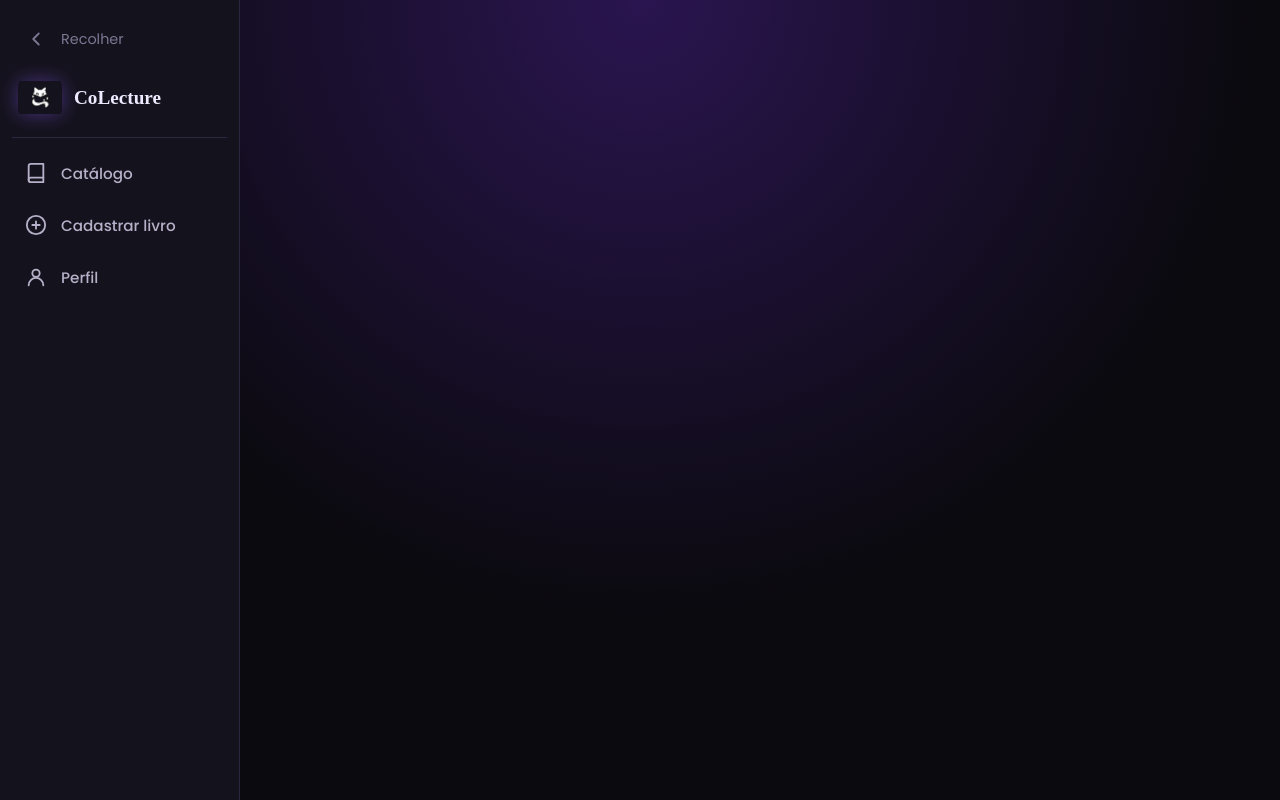
After one commit to FGA0138-MDS-Ajax/2026.2-T02-Hamilton, a Django app: template colecture/main/templates/sidebar.html in a window 1280 px wide. The commit adds this page. Run offline with Django 5.2, Linux system fonts and the light colour scheme; the template is opened without the code that fills it, so the values that code supplies are empty.

Commit message:
feat: adiciona sidebar base e aplica no perfil

```diff
--- /dev/null
+++ b/colecture/main/static/main/css/sidebar.css
@@ -0,0 +1,270 @@
+
+* {
+  box-sizing: border-box;
+  margin: 0;
+  padding: 0;
+}
+
+:root {
+  --rail-w: 240px;
+  --rail-w-min: 72px;
+  --bottom-h: 64px;
+}
+
+body {
+  font-family: 'Poppins', system-ui, sans-serif;
+  background: var(--bg-base);
+  color: var(--text-primary);
+  min-height: 100vh;
+}
+
+a {
+  color: inherit;
+  text-decoration: none;
+}
+
+/* ---------- Lateral ---------- */
+.rail {
+  position: fixed;
+  top: 0;
+  left: 0;
+  bottom: 0;
+  width: var(--rail-w);
+  z-index: 50;
+  display: flex;
+  flex-direction: column;
+  padding: 16px 12px;
+  background: var(--bg-surface);
+  border-right: 1px solid var(--border);
+  transition: width .25s ease;
+}
+
+body.rail-collapsed .rail {
+  width: var(--rail-w-min);
+}
+
+.rail-brand {
+  display: flex;
+  align-items: center;
+  gap: 12px;
+  padding: 0 6px 16px;
+  margin-bottom: 12px;
+  border-bottom: 1px solid var(--border);
+  min-height: 64px;
+}
+
+.rail-brand img {
+  width: 44px;
+  height: 44px;
+  flex-shrink: 0;
+  object-fit: contain;
+  mix-blend-mode: lighten;
+  border-radius: 12px;
+  filter: drop-shadow(0 0 10px rgba(139, 92, 246, .45));
+}
+
+.rail-brand span {
+  font-family: 'Times New Roman', Times, serif;
+  font-size: 1.2rem;
+  font-weight: 700;
+  white-space: nowrap;
+  background: var(--purple-100);
+  -webkit-background-clip: text;
+  background-clip: text;
+  color: transparent;
+}
+
+.rail-nav {
+  display: flex;
+  flex-direction: column;
+  gap: 6px;
+}
+
+.nav-item {
+  position: relative;
+  display: flex;
+  align-items: center;
+  gap: 14px;
+  height: 46px;
+  padding: 0 13px;
+  border-radius: 10px;
+  color: var(--text-secondary);
+  font-size: .95rem;
+  font-weight: 500;
+  white-space: nowrap;
+  transition: background .15s, color .15s;
+}
+
+.nav-item svg {
+  flex-shrink: 0;
+}
+
+.nav-item:hover {
+  background: var(--bg-elevated);
+  color: var(--text-primary);
+}
+
+.nav-item:focus-visible {
+  outline: 2px solid var(--purple-400);
+  outline-offset: 2px;
+}
+
+.nav-item.active {
+  background: var(--purple-900);
+  color: var(--purple-100);
+  box-shadow: var(--glow);
+}
+
+.nav-item.active svg {
+  color: var(--purple-400);
+}
+
+/* Recolhida: só ícones + tooltip */
+
+body.rail-collapsed .rail-brand span,
+body.rail-collapsed .nav-item .label {
+  display: none;
+}
+
+body.rail-collapsed .nav-item::after {
+  content: attr(data-label);
+  position: absolute;
+  left: calc(100% + 12px);
+  top: 50%;
+  transform: translateY(-50%);
+  padding: 6px 10px;
+  border-radius: 8px;
+  background: var(--bg-elevated);
+  border: 1px solid var(--border-strong);
+  color: var(--text-primary);
+  font-size: .8rem;
+  white-space: nowrap;
+  opacity: 0;
+  pointer-events: none;
+  transition: opacity .15s;
+}
+
+body.rail-collapsed .nav-item:hover::after,
+body.rail-collapsed .nav-item:focus-visible::after {
+  opacity: 1;
+}
+
+/* Botão abrir/fechar */
+.rail-toggle {
+  margin-bottom: 12px;
+  display: flex;
+  align-items: center;
+  gap: 14px;
+  height: 46px;
+  padding: 0 13px;
+  border: 0;
+  border-radius: 10px;
+  background: transparent;
+  color: var(--text-muted);
+  font: inherit;
+  font-size: .9rem;
+  cursor: pointer;
+  white-space: nowrap;
+}
+
+.rail-toggle:hover {
+  background: var(--bg-elevated);
+  color: var(--text-primary);
+}
+
+.rail-toggle:focus-visible {
+  outline: 2px solid var(--purple-400);
+  outline-offset: 2px;
+}
+
+.rail-toggle svg {
+  flex-shrink: 0;
+  transition: transform .25s;
+}
+
+body.rail-collapsed .rail-toggle svg {
+  transform: rotate(180deg);
+}
+
+body.rail-collapsed .rail-toggle .label {
+  display: none;
+}
+
+/* ---------- Conteúdo ---------- */
+.content {
+  margin-left: var(--rail-w);
+  padding: 32px;
+  min-height: 100vh;
+  background: var(--gradient-bg);
+  background-attachment: fixed;
+  transition: margin-left .25s ease;
+}
+
+body.rail-collapsed .content {
+  margin-left: var(--rail-w-min);
+}
+
+.placeholder {
+  border: 2px dashed var(--border-strong);
+  border-radius: 16px;
+  padding: 48px 24px;
+  text-align: center;
+  color: var(--text-muted);
+}
+
+.placeholder code {
+  color: var(--purple-300);
+}
+
+/* ---------- Celular: barra inferior só com ícones ---------- */
+@media (max-width: 768px) {
+
+  .rail,
+  body.rail-collapsed .rail {
+    top: auto;
+    width: 100%;
+    height: calc(var(--bottom-h) + env(safe-area-inset-bottom, 0px));
+    flex-direction: row;
+    justify-content: space-around;
+    align-items: center;
+    padding: 0 8px env(safe-area-inset-bottom, 0px);
+    border-right: 0;
+    border-top: 1px solid var(--border);
+    transition: none;
+  }
+
+  .rail-brand,
+  .rail-toggle {
+    display: none;
+  }
+
+  .rail-nav {
+    flex-direction: row;
+    justify-content: space-around;
+    width: 100%;
+    gap: 4px;
+  }
+
+  .nav-item {
+    flex: 1;
+    justify-content: center;
+    height: 48px;
+    padding: 0;
+  }
+
+  .nav-item .label,
+  body.rail-collapsed .nav-item::after,
+  .nav-item::after {
+    display: none;
+  }
+
+  .nav-item.active {
+    box-shadow: none;
+  }
+
+  .content,
+  body.rail-collapsed .content {
+    margin-left: 0;
+    padding: 20px 16px calc(var(--bottom-h) + 24px + env(safe-area-inset-bottom, 0px));
+  }
+}
--- /dev/null
+++ b/colecture/main/static/main/js/sidebar-icones.js
@@ -0,0 +1,18 @@
+(function () {
+  var body = document.body;
+  var toggle = document.getElementById('railToggle');
+  var KEY = 'colecture-rail-collapsed';
+
+  function setCollapsed(c) {
+    body.classList.toggle('rail-collapsed', c);
+    toggle.setAttribute('aria-expanded', String(!c));
+    toggle.setAttribute('aria-label', c ? 'Expandir menu' : 'Recolher menu');
+    try { localStorage.setItem(KEY, c ? '1' : '0'); } catch (e) {}
+  }
+
+  var saved = null;
+  try { saved = localStorage.getItem(KEY); } catch (e) {}
+  setCollapsed(saved === '1');
+
+  toggle.addEventListener('click', function () { setCollapsed(!body.classList.contains('rail-collapsed')); });
+})();
--- /dev/null
+++ b/colecture/main/templates/sidebar.html
@@ -0,0 +1,69 @@
+{% load static %}
+<!DOCTYPE html>
+<html lang="pt-br">
+<head>
+  <meta charset="UTF-8">
+  <!-- viewport-fit=cover permite usar a área segura do iPhone na barra inferior -->
+  <meta name="viewport" content="width=device-width, initial-scale=1, viewport-fit=cover">
+  <title>{% block title %}CoLecture{% endblock %}</title>
+  <link rel="icon" href="{% static 'main/img/logo.png' %}">
+  <link rel="stylesheet" href="{% static 'main/css/variables.css' %}">
+  <link rel="stylesheet" href="{% static 'main/css/sidebar.css' %}">
+  {% block extra_head %}{% endblock %}
+</head>
+<body>
+
+  <!-- ============ LATERAL DE ÍCONES (vira barra inferior no celular) ============ -->
+  <aside class="rail" id="rail">
+    <button class="rail-toggle" id="railToggle" aria-label="Recolher menu" aria-expanded="true">
+      <svg width="22" height="22" viewBox="0 0 24 24" fill="none" stroke="currentColor" stroke-width="2" stroke-linecap="round" stroke-linejoin="round"><path d="m15 18-6-6 6-6"/></svg>
+      <span class="label">Recolher</span>
+    </button>
+
+    <a href="{% url 'main:index' %}" class="rail-brand" aria-label="CoLecture - início">
+      <img src="{% static 'main/img/logoGato.png' %}" alt="">
+      <span>CoLecture</span>
+    </a>
+
+    <nav class="rail-nav" aria-label="Menu principal">
+      {# Ajuste os nomes das URLs (namespace:nome) para os do projeto. Nome inexistente = link "#", sem erro #}
+      {% url 'main:catalogo' as catalogo_url %}
+      {% url 'main:cadastrar_livro' as cadastrar_url %}
+      {% url 'accounts:profile' as perfil_url %}
+
+      <a href="{{ catalogo_url|default:'#' }}"
+         class="nav-item {% if catalogo_url and request.path == catalogo_url %}active{% endif %}"
+         {% if catalogo_url and request.path == catalogo_url %}aria-current="page"{% endif %}
+         data-label="Catálogo" aria-label="Catálogo">
+        <svg width="22" height="22" viewBox="0 0 24 24" fill="none" stroke="currentColor" stroke-width="2" stroke-linecap="round" stroke-linejoin="round"><path d="M4 19.5A2.5 2.5 0 0 1 6.5 17H20"/><path d="M6.5 2H20v20H6.5A2.5 2.5 0 0 1 4 19.5v-15A2.5 2.5 0 0 1 6.5 2z"/></svg>
+        <span class="label">Catálogo</span>
+      </a>
+
+      <a href="{{ cadastrar_url|default:'#' }}"
+         class="nav-item {% if cadastrar_url and request.path == cadastrar_url %}active{% endif %}"
+         {% if cadastrar_url and request.path == cadastrar_url %}aria-current="page"{% endif %}
+         data-label="Cadastrar livro" aria-label="Cadastrar livro">
+        <svg width="22" height="22" viewBox="0 0 24 24" fill="none" stroke="currentColor" stroke-width="2" stroke-linecap="round" stroke-linejoin="round"><circle cx="12" cy="12" r="10"/><path d="M12 8v8M8 12h8"/></svg>
+        <span class="label">Cadastrar livro</span>
+      </a>
+
+      <a href="{{ perfil_url|default:'#' }}"
+         class="nav-item {% if perfil_url and request.path == perfil_url %}active{% endif %}"
+         {% if perfil_url and request.path == perfil_url %}aria-current="page"{% endif %}
+         data-label="Perfil" aria-label="Perfil">
+        <svg width="22" height="22" viewBox="0 0 24 24" fill="none" stroke="currentColor" stroke-width="2" stroke-linecap="round" stroke-linejoin="round"><circle cx="12" cy="8" r="4"/><path d="M4 21a8 8 0 0 1 16 0"/></svg>
+        <span class="label">Perfil</span>
+      </a>
+    </nav>
+
+  </aside>
+
+  <!-- ============ CONTEÚDO (cada página preenche aqui) ============ -->
+  <main class="content">
+    {% block content %}{% endblock %}
+  </main>
+
+  <script src="{% static 'main/js/sidebar-icones.js' %}"></script>
+  {% block extra_js %}{% endblock %}
+</body>
+</html>
```
Also changed, not shown: colecture/accounts/templates/accounts/profile.html (+11 -17 lines), colecture/main/static/main/js/sidebar.js (added, +29 -0 lines).
